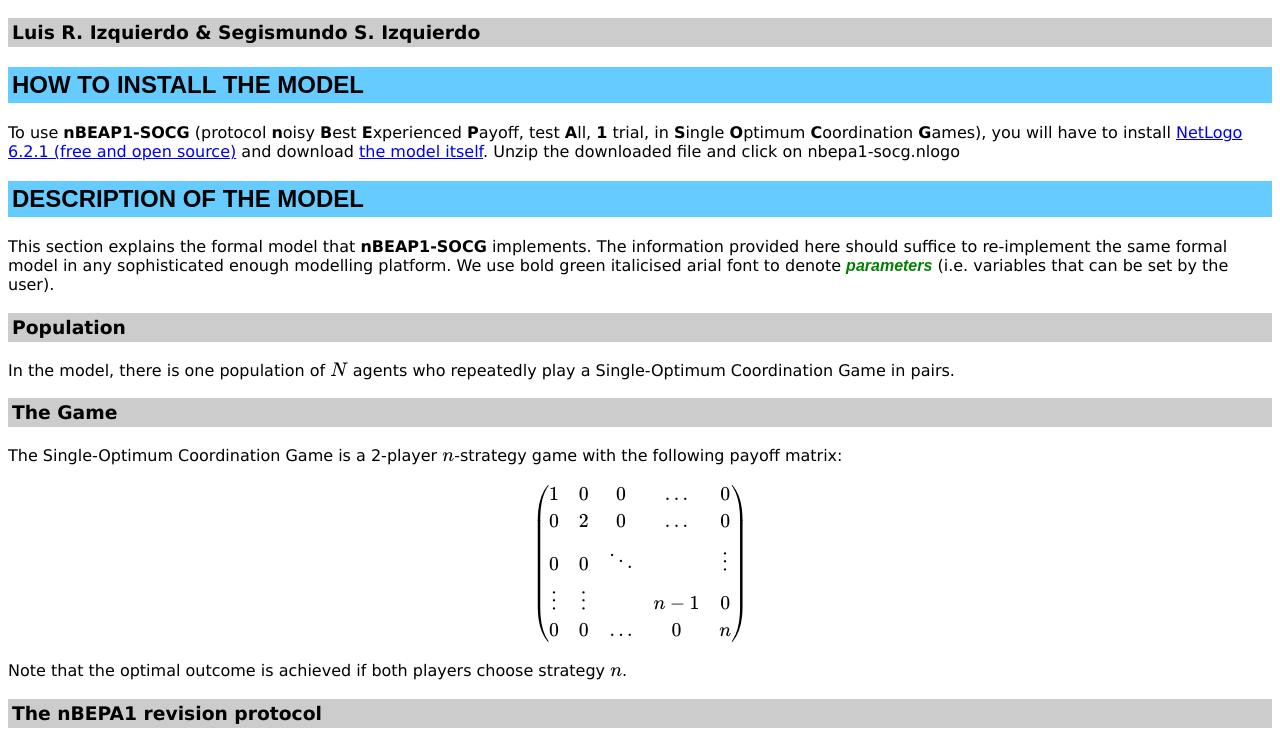
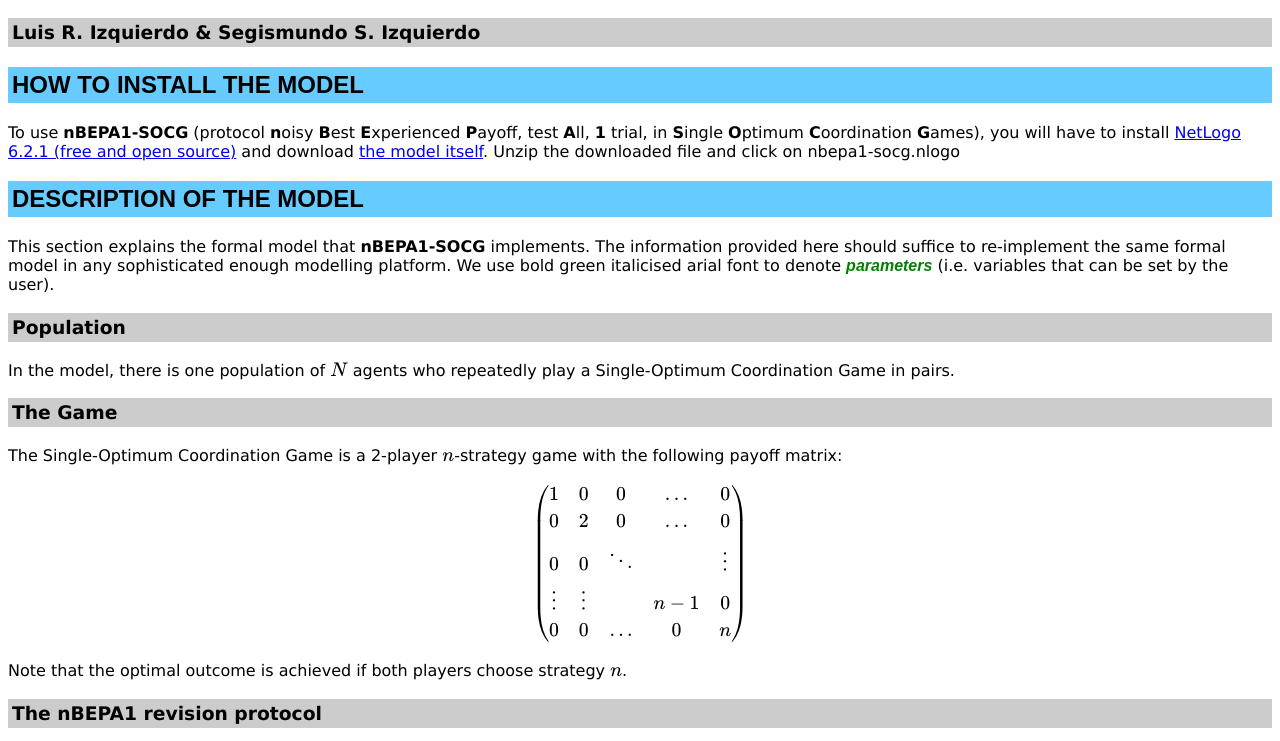
Before and after one commit to luis-r-izquierdo/nbepa1-socg, a plain HTML site: page index.html in a window 1280 px wide. Shown: the part 59-800 px from the top of the page. Drawn offline with nearby package versions, Linux system fonts and the light colour scheme.

Commit message:
fix typo

```diff
--- a/index.html
+++ b/index.html
@@ -146,11 +146,11 @@
 
    <H2>HOW TO INSTALL THE MODEL</H2>
 
-   <p>To use <b>nBEAP1-SOCG</b> (protocol <b>n</b>oisy <b>B</b>est <b>E</b>xperienced <b>P</b>ayoff, test <b>A</b>ll, <b>1</b> trial, in <b>S</b>ingle <b>O</b>ptimum <b>C</b>oordination <b>G</b>ames), you will have to install <a target="_blank" href="http://ccl.northwestern.edu/netlogo/">NetLogo 6.2.1 (free and open source)</a> and download <a href="nbepa1-socg.nlogo.zip">the model itself</a>. Unzip the downloaded file and click on nbepa1-socg.nlogo</p>
+   <p>To use <b>nBEPA1-SOCG</b> (protocol <b>n</b>oisy <b>B</b>est <b>E</b>xperienced <b>P</b>ayoff, test <b>A</b>ll, <b>1</b> trial, in <b>S</b>ingle <b>O</b>ptimum <b>C</b>oordination <b>G</b>ames), you will have to install <a target="_blank" href="http://ccl.northwestern.edu/netlogo/">NetLogo 6.2.1 (free and open source)</a> and download <a href="nbepa1-socg.nlogo.zip">the model itself</a>. Unzip the downloaded file and click on nbepa1-socg.nlogo</p>
 
    <H2>DESCRIPTION OF THE MODEL</H2>
 
-   <p>This section explains the formal model that <b>nBEAP1-SOCG</b> implements. The information provided here should suffice to re-implement the same formal model in any sophisticated enough modelling platform. We use bold green italicised arial font to denote <i class="slider">parameters</i> (i.e. variables that can be set by the user). </p>
+   <p>This section explains the formal model that <b>nBEPA1-SOCG</b> implements. The information provided here should suffice to re-implement the same formal model in any sophisticated enough modelling platform. We use bold green italicised arial font to denote <i class="slider">parameters</i> (i.e. variables that can be set by the user). </p>
 
    <h3>Population</h3>
    <p>In the model, there is one population of <span class="math inline">\(N\)</span> agents who repeatedly play a Single-Optimum Coordination Game in pairs.</p>
```
